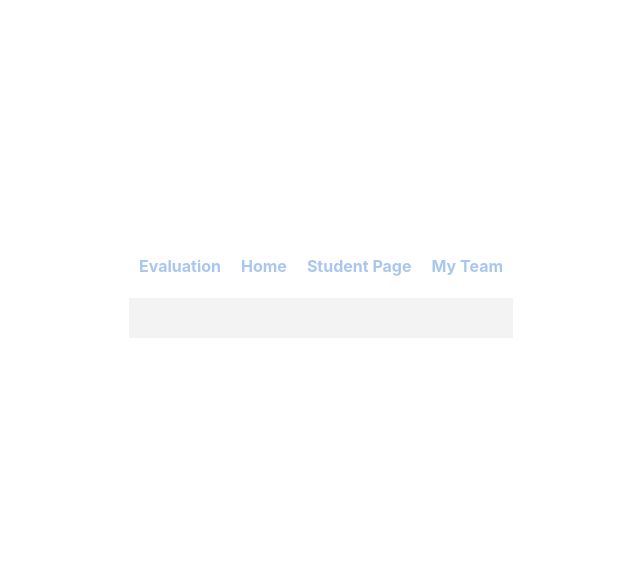
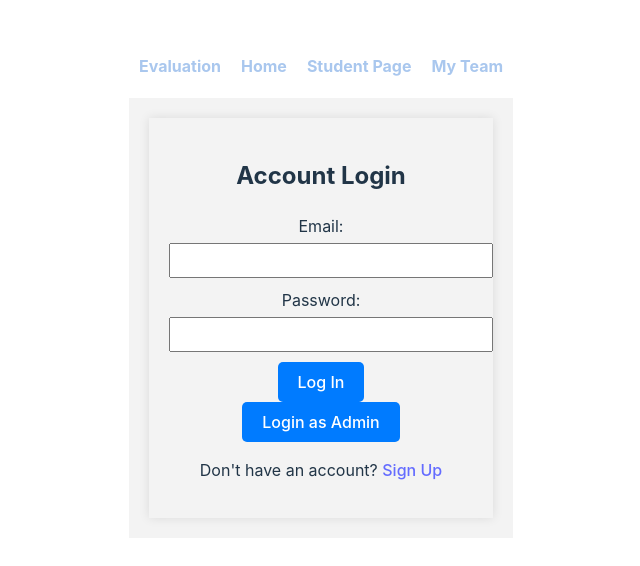
Before and after one commit to Peer-Evaluation-Tool/peer-evaluation-tool-frontend, a Vue app: page /login in a window 1280 px wide. Shown: the part 104-670 px from the top of the page, without its empty margins (319-959 px from the left). Built offline with nearby package versions, Linux system fonts and the light colour scheme.

Commit message:
login page

```diff
--- a/src/router/index.js
+++ b/src/router/index.js
@@ -5,6 +5,7 @@ import StudentRegistration from '@/student/StudentRegistration.vue'
 import PeerEvaluation from '@/student/PeerEvaluation.vue';
 // import ManageTasks from '@/student/ManageTasks.vue';
 import MyTeam from '@/views/common/MyTeam.vue';
+import login from '@/student/login.vue';
 
 // import NotFound from '@/views/common/NotFound.vue';
 
@@ -31,7 +32,18 @@ const router = createRouter ({
             path: '/team',
             name: 'my-team',
             component: MyTeam,
+        },
+        {
+            path: '/login',
+            name: 'login',
+            component: login,
+        },
+        {
+            path: '/register',
+            name: 'register',
+            component: StudentRegistration,
         }
+
         // {
         //     path: '/:pathMatch(.*)*', //any character zero or more
         //     component: NotFound
--- a/src/student/StudentRegistration.vue
+++ b/src/student/StudentRegistration.vue
@@ -36,8 +36,7 @@
       <div v-if="password !== confirmPassword" class="text-red-500">
         Passwords do not match.
       </div>
-      <button type="submit"
-              class="px-4 py-2 bg-blue-600 hover:bg-blue-700 text-white rounded shadow">
+      <button type="submit" class="px-4 py-2 bg-blue-600 hover:bg-blue-700 text-white rounded shadow">
         Register
       </button>
       <button type="button" @click="cancelRegistration"
@@ -46,7 +45,7 @@
       </button>
     </form>
     <p class="mt-4 text-center">
-      Already have an account? <a href="/login" class="text-blue-600 hover:underline">Sign In</a>
+      Already have an account? <router-link to="/login" class="text-blue-600 hover:underline">Sign In</router-link>
     </p>
   </div>
 </template>
--- /dev/null
+++ b/src/student/login.vue
@@ -0,0 +1,104 @@
+<template>
+    <div class="container">
+        <h2 class="text-2xl font-semibold mb-4">Account Login</h2>
+        <form @submit.prevent="loginUser" class="space-y-4">
+            <div>
+                <label for="email" class="block text-sm font-medium text-gray-700">Email:</label>
+                <input type="email" id="email" v-model="email"
+                    class="w-full p-2 border border-gray-300 rounded focus:ring focus:ring-indigo-200 focus:ring-opacity-50"
+                    required>
+            </div>
+            <div>
+                <label for="password" class="block text-sm font-medium text-gray-700">Password:</label>
+                <input type="password" id="password" v-model="password"
+                    class="w-full p-2 border border-gray-300 rounded focus:ring focus:ring-indigo-200 focus:ring-opacity-50"
+                    required>
+            </div>
+            <!-- Error message for invalid credentials -->
+            <div v-if="invalidCredentials" class="text-red-500">
+                Invalid email or password. Please try again.
+            </div>
+            <button type="submit" class="px-4 py-2 bg-blue-600 hover:bg-blue-700 text-white rounded shadow">
+                Log In
+            </button>
+            <div>
+                <button type="button" @click="loginAsAdmin"
+                    class="mt-2 px-4 py-2 bg-green-600 hover:bg-green-700 text-white rounded shadow">
+                    Login as Admin
+                </button>
+            </div>
+        </form>
+        <p class="mt-4 text-center">
+            Don't have an account? <a href="/register" class="text-blue-600 hover:underline">Sign Up</a>
+        </p>
+    </div>
+</template>
+
+<script>
+export default {
+    data() {
+        return {
+            email: '',
+            password: '',
+            invalidCredentials: false
+        };
+    },
+    methods: {
+        loginUser() {
+            const validEmail = 'user@example.com';
+            const validPassword = 'password';
+
+            if (this.email === validEmail && this.password === validPassword) {
+                alert('Login successful. Redirecting to dashboard...');
+                this.$router.push('/dashboard'); // Use Vue Router for SPA behavior
+            } else {
+                this.invalidCredentials = true;
+            }
+        },
+        loginAsAdmin() {
+            const adminEmail = 'admin@example.com';
+            const adminPassword = 'password';
+
+            if (this.email === adminEmail && this.password === adminPassword) {
+                alert('Admin login successful. Redirecting to admin home...');
+                this.$router.push('/admin-home'); // Make sure the path exists in your router configuration
+            } else {
+                this.invalidCredentials = true;
+            }
+        }
+    }
+}
+</script>
+
+<style scoped>
+.container {
+    max-width: 800px;
+    margin: auto;
+    padding: 20px;
+    box-shadow: 0 0 10px rgba(0, 0, 0, 0.1);
+}
+
+label {
+    display: block;
+    margin-bottom: 5px;
+}
+
+input {
+    width: 100%;
+    padding: 8px;
+    margin-bottom: 10px;
+}
+
+button {
+    padding: 10px 20px;
+    background-color: #007BFF;
+    color: white;
+    border: none;
+    border-radius: 5px;
+    cursor: pointer;
+}
+
+button:hover {
+    background-color: #0056b3;
+}
+</style>
```
Lines whose indentation alone changed are shown as unchanged.
